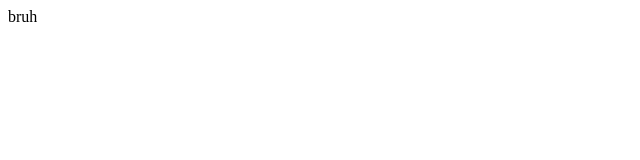
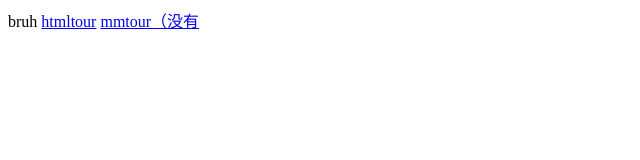
Before and after one commit to qqqqqwww993/qqqqqwww993.github.io, a plain HTML site: page xp-tour/index.html in a window 1280 px wide. Shown: the whole page, without its empty margins (0-640 px from the left). Drawn offline with Linux system fonts and the light colour scheme.

Commit message:
Update index.html

```diff
--- a/xp-tour/index.html
+++ b/xp-tour/index.html
@@ -1 +1,3 @@
 bruh
+<a href="./default.htm">htmltour</a>
+<a href="#">mmtour（没有</a>
```
